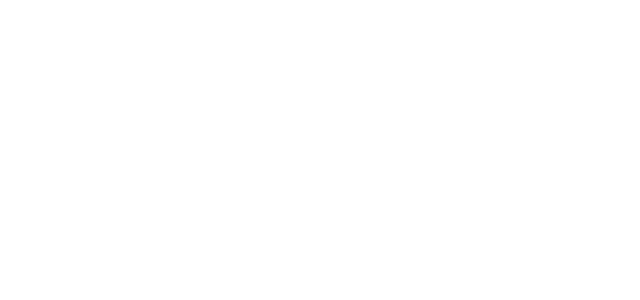
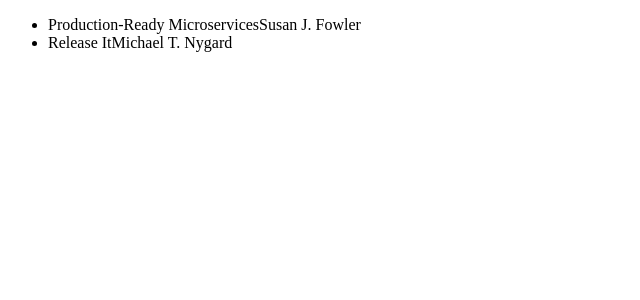
Before and after one commit to JohnFrisby/Re-Store, a React (Create React App) app: page / in a window 1280 px wide. Shown: the top 300 px of the page, without its empty margins (0-640 px from the left). Built offline with nearby package versions, Linux system fonts and the light colour scheme.

Commit message:
fix routing

```diff
--- a/src/components/app/app.js
+++ b/src/components/app/app.js
@@ -8,12 +8,12 @@ const App = () => {
         <Routes>
             <Route
                 path="/"
-                component={HomePage}
+                element={<HomePage />}
                 exact />
 
             <Route
                 path="/cart"
-                component={CartPage} />
+                element={<CartPage />} />
         </Routes>
     );
 };
--- a/src/components/book-list/book-list.js
+++ b/src/components/book-list/book-list.js
@@ -1,5 +1,6 @@
 import React, { Component } from "react";
 import BookListItem from '../book-list-item/book-list-item';
+import { connect, Connect } from "react-redux";
 
 import './book-list.css';
 class BookList extends Component {
@@ -11,13 +12,17 @@ class BookList extends Component {
                 {
                     books.map((book) => {
                         return (
-                            <li><BookListItem book={book} /></li>
+                            <li key={book.id}><BookListItem book={book} /></li>
                         )
                     })
                 }
             </ul>
-        )
+        );
     }
 }
 
-export default BookList;
+const mapStateToProps = ({books}) => {
+    return {books};
+    };
+
+export default connect(mapStateToProps)(BookList);
--- a/src/components/pages/cart-page.js
+++ b/src/components/pages/cart-page.js
@@ -1,7 +1,7 @@
 import React from "react";
 
 const CartPage = () => {
-    return <div>Home page</div>;
+    return <div>Cart page</div>;
 };
 
 export default CartPage;
--- a/src/components/pages/home-page.js
+++ b/src/components/pages/home-page.js
@@ -2,21 +2,8 @@ import React from "react";
 import BookList from "../book-list";
 
 const HomePage = () => {
-    const books = [
-        {
-            id: 1,
-            title: 'Production-Ready Microservices',
-            author: 'Susan J. Fowler'
-        },
-        {
-            id: 2,
-            title: 'Release It',
-            author: 'Michael T. Nygard'
-        },
-    ];
-
     return (
-        <BookList books={[books]} />
+        <BookList />
     );
 };
 
--- a/src/index.js
+++ b/src/index.js
@@ -1,5 +1,5 @@
 import React from "react";
-import ReactDOM from "react-dom";
+import ReactDOM from "react-dom/client";
 import { Provider } from "react-redux";
 import { BrowserRouter as Router } from "react-router-dom";
 
@@ -11,7 +11,8 @@ import store from "./store";
 
 const bookstoreService = new BookstoreService ();
 
-ReactDOM.render(
+const root=ReactDOM.createRoot(document.getElementById('root'));
+root.render(
     <Provider store={store}>
         <ErrorBoundry>
             <BookstoreServiceProvider value={bookstoreService}>
@@ -21,5 +22,4 @@ ReactDOM.render(
             </BookstoreServiceProvider>
         </ErrorBoundry>
     </Provider>,
-    document.getElementById('root')
     );
--- a/src/reducers/index.js
+++ b/src/reducers/index.js
@@ -1,5 +1,14 @@
 const initialState = {
-    books: []
+    books: [ {
+        id: 1,
+        title: 'Production-Ready Microservices',
+        author: 'Susan J. Fowler'
+    },
+    {
+        id: 2,
+        title: 'Release It',
+        author: 'Michael T. Nygard'
+    }]
 };
 
 const reducer = (state = initialState, action) => {
@@ -15,4 +24,6 @@ const reducer = (state = initialState, action) => {
 
 };
 
+
+
 export default reducer;
```
